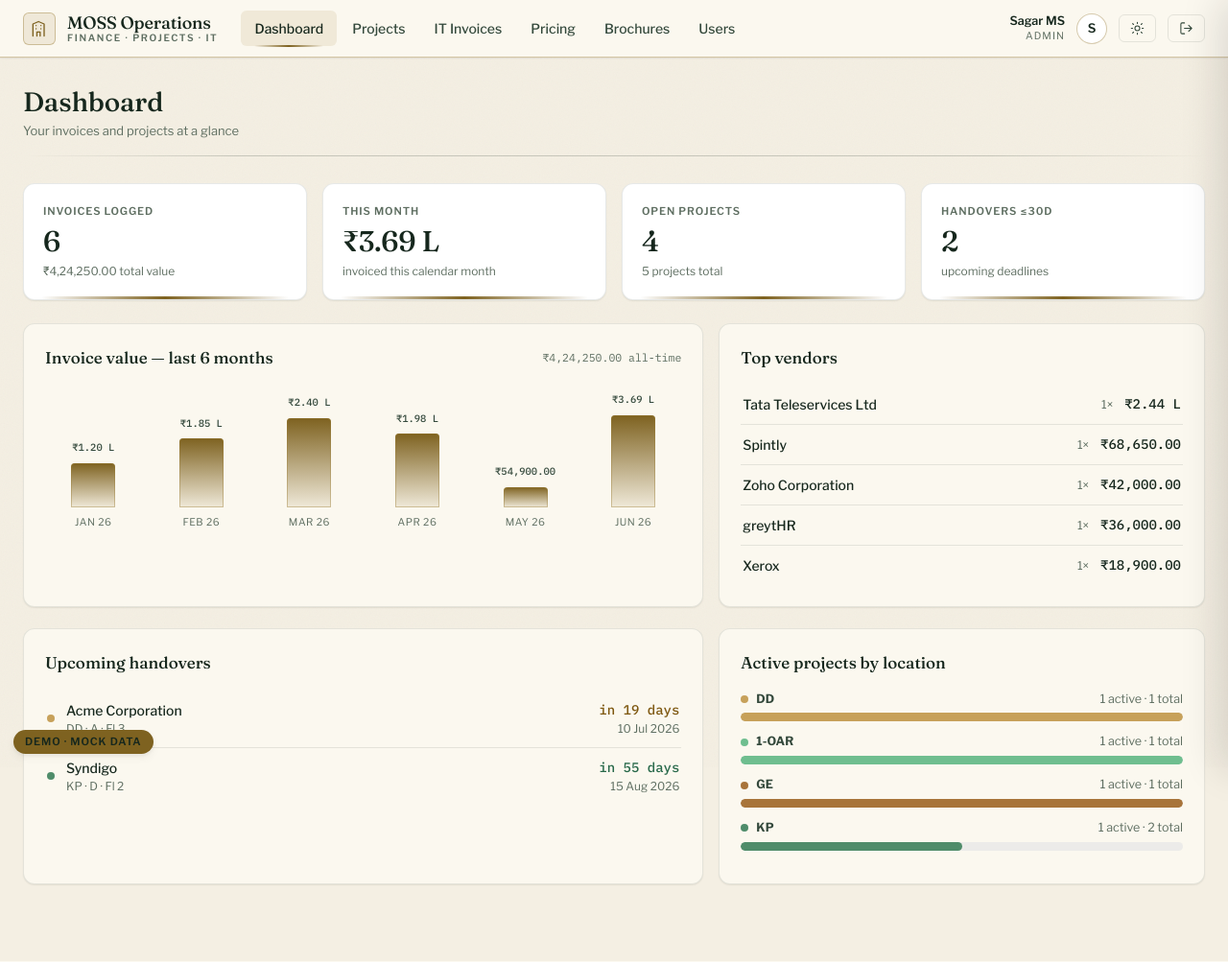
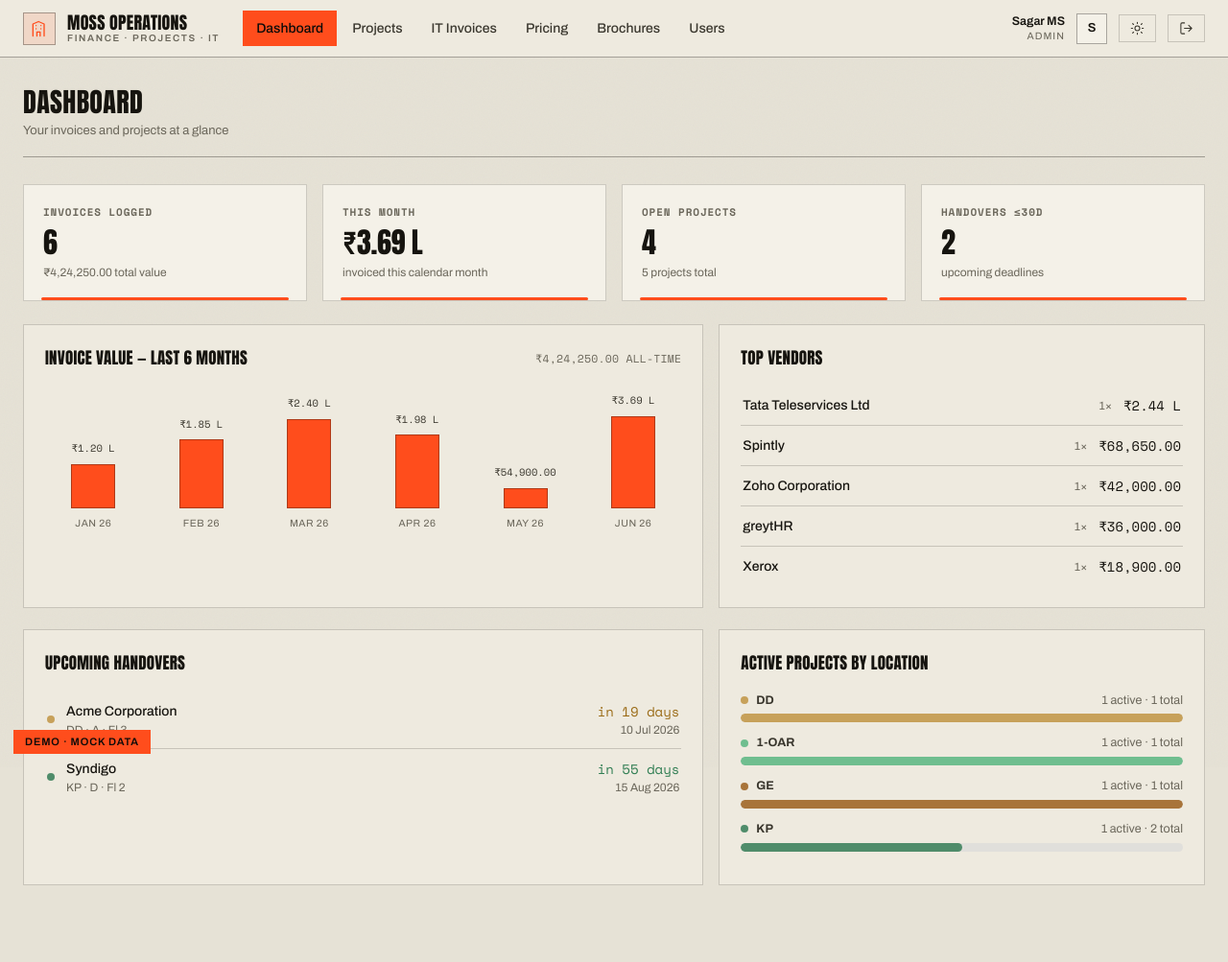
Before and after one commit to TI-Dracula/office-tracker, a PHP site: page /_preview/demo.html in a window 1280 px wide. Shown: the whole page at 96% size. Before the commit the page ends 924 px from the top, so only its background shows below. Run offline with PHP 8.4, Linux system fonts and the light colour scheme.

Commit message:
redesign: Brutalist/Yeezy reskin — token remap (near-black/concrete + blaze; Anton/Space Mono/Archivo; sharp 0-radius; flat, no gradients/glows), both themes, legacy vars preserved

```diff
--- a/_preview/demo.html
+++ b/_preview/demo.html
@@ -6,7 +6,7 @@
 <title>MOSS Operations — Demo</title>
 <link rel="preconnect" href="https://fonts.googleapis.com">
 <link rel="preconnect" href="https://fonts.gstatic.com" crossorigin>
-<link href="https://fonts.googleapis.com/css2?family=Fraunces:ital,opsz,wght@0,9..144,400;0,9..144,500;0,9..144,600;1,9..144,400&family=IBM+Plex+Mono:wght@400;500&family=Libre+Franklin:wght@400;500;600;700&display=swap" rel="stylesheet">
+<link href="https://fonts.googleapis.com/css2?family=Anton&family=Archivo:wght@400;500;600;700&family=Space+Mono:wght@400;700&display=swap" rel="stylesheet">
 <link rel="stylesheet" href="../assets/css/app.css">
 <style>
   .demo-flag{position:fixed;bottom:14px;left:14px;z-index:200;background:var(--ac);color:var(--tx-on-gold);
--- a/assets/css/app.css
+++ b/assets/css/app.css
@@ -8,58 +8,58 @@
 :root{
   color-scheme:dark;
 
-  /* ---- Backgrounds ---- */
-  --bg-base:#0A1410;
-  --bg-sunken:#070F0C;
-  --bg-raised:#0F1D17;
-  --bg-raised-2:#14271E;
-  --bg-overlay:#16291F;
-  --bg-scrim:rgba(4,9,7,.66);
+  /* ---- Backgrounds — stark near-black ---- */
+  --bg-base:#0B0B0A;
+  --bg-sunken:#070706;
+  --bg-raised:#121210;
+  --bg-raised-2:#161512;
+  --bg-overlay:#1A1813;
+  --bg-scrim:rgba(0,0,0,.74);
 
-  /* ---- Text ---- */
-  --tx-primary:#F3EEDD;
-  --tx-secondary:#C7CBBE;
-  --tx-muted:#8C9588;
-  --tx-disabled:#586056;
-  --tx-placeholder:#8C9588;
-  --tx-on-gold:#0A1410;
+  /* ---- Text — bone ---- */
+  --tx-primary:#ECE8DD;
+  --tx-secondary:#B8B4A8;
+  --tx-muted:#84827A;
+  --tx-disabled:#54524A;
+  --tx-placeholder:#84827A;
+  --tx-on-gold:#0B0B0A;
 
-  /* ---- Borders ---- */
-  --bd-hairline:rgba(243,238,221,.08);
-  --bd-strong:rgba(243,238,221,.16);
-  --bd-gold-hair:rgba(199,161,90,.34);
-  --bd-gradient:linear-gradient(90deg,transparent,rgba(243,238,221,.12) 18%,rgba(243,238,221,.12) 82%,transparent);
+  /* ---- Borders — hard hairlines ---- */
+  --bd-hairline:#2C2C28;
+  --bd-strong:#3E3E38;
+  --bd-gold-hair:#3E3E38;
+  --bd-gradient:none;
 
-  /* ---- Accent · Antique Gold ---- */
-  --ac:#C7A15A;
-  --ac-hover:#D8B770;
-  --ac-press:#B08D45;
-  --ac-tint:rgba(199,161,90,.14);
-  --ac-line:rgba(199,161,90,.40);
-  --ac-glow:rgba(199,161,90,.40);
+  /* ---- Accent · BLAZE ---- */
+  --ac:#FF4D1C;
+  --ac-hover:#FF6238;
+  --ac-press:#E03E12;
+  --ac-tint:rgba(255,77,28,.14);
+  --ac-line:rgba(255,77,28,.55);
+  --ac-glow:rgba(255,77,28,.45);
 
   /* ---- Semantic ---- */
-  --ok:#6FBE8F;     --ok-tint:rgba(111,190,143,.13);  --ok-bd:rgba(111,190,143,.30);
-  --warn:#E2B765;   --warn-tint:rgba(226,183,101,.13);--warn-bd:rgba(226,183,101,.30);
-  --bad:#E08A78;    --bad-tint:rgba(224,138,120,.13); --bad-bd:rgba(224,138,120,.30);
+  --ok:#6FBE8F;     --ok-tint:rgba(111,190,143,.13);  --ok-bd:rgba(111,190,143,.34);
+  --warn:#E2B765;   --warn-tint:rgba(226,183,101,.13);--warn-bd:rgba(226,183,101,.34);
+  --bad:#E0584A;    --bad-tint:rgba(224,88,74,.14);   --bad-bd:rgba(224,88,74,.40);
   --info:#7FB0CE;   --info-tint:rgba(127,176,206,.13);--info-bd:rgba(127,176,206,.30);
   --neutral:#9AA399;--neutral-tint:rgba(154,163,153,.12);--neutral-bd:rgba(154,163,153,.26);
 
-  /* ---- Type ---- */
-  --font-display:'Fraunces',Georgia,'Times New Roman',serif;
-  --font-ui:'Libre Franklin',-apple-system,BlinkMacSystemFont,'Segoe UI',Roboto,sans-serif;
-  --font-mono:'IBM Plex Mono',ui-monospace,'SFMono-Regular',Menlo,monospace;
+  /* ---- Type — Anton (display) · Archivo (ui) · Space Mono (data) ---- */
+  --font-display:'Anton',Impact,'Arial Narrow',sans-serif;
+  --font-ui:'Archivo',-apple-system,BlinkMacSystemFont,'Segoe UI',Roboto,sans-serif;
+  --font-mono:'Space Mono',ui-monospace,'SFMono-Regular',Menlo,monospace;
 
-  /* ---- Radius ---- */
-  --r-xs:4px; --r-sm:6px; --r-md:9px; --r-lg:12px; --r-xl:16px; --r-pill:999px;
+  /* ---- Radius — SHARP, everything square ---- */
+  --r-xs:0; --r-sm:0; --r-md:0; --r-lg:0; --r-xl:0; --r-pill:0;
 
-  /* ---- Elevation ---- */
-  --e1:0 1px 2px rgba(0,0,0,.30), 0 1px 0 rgba(243,238,221,.03) inset;
-  --e2:0 2px 4px rgba(0,0,0,.34), 0 8px 16px rgba(0,0,0,.28);
-  --e3:0 8px 24px rgba(0,0,0,.40), 0 2px 6px rgba(0,0,0,.32);
-  --e4:0 24px 64px rgba(0,0,0,.55), 0 8px 24px rgba(0,0,0,.40);
-  --e-drawer:-24px 0 60px -20px rgba(0,0,0,.55);
-  --e-focus:0 0 14px var(--ac-glow);
+  /* ---- Elevation — flat; hard borders do the separating ---- */
+  --e1:0 0 0 0 transparent;
+  --e2:0 0 0 0 transparent;
+  --e3:0 0 0 0 transparent;
+  --e4:0 0 0 0 transparent;
+  --e-drawer:0 0 0 0 transparent;
+  --e-focus:0 0 0 2px var(--ac);
 
   /* ---- Motion ---- */
   --ease-out:cubic-bezier(.16,1,.3,1);
@@ -91,43 +91,43 @@
    ============================================================ */
 [data-theme="light"]{
   color-scheme:light;
-  --bg-base:#F4EFE3;
-  --bg-sunken:#ECE5D4;
-  --bg-raised:#FBF8EF;
-  --bg-raised-2:#FFFFFF;
-  --bg-overlay:#FFFFFF;
-  --bg-scrim:rgba(28,24,18,.42);
+  --bg-base:#E6E2D6;
+  --bg-sunken:#D8D3C4;
+  --bg-raised:#EEEADF;
+  --bg-raised-2:#F4F1E8;
+  --bg-overlay:#F4F1E8;
+  --bg-scrim:rgba(20,18,12,.5);
 
-  --tx-primary:#16271D;
-  --tx-secondary:#33483B;
-  --tx-muted:#5E6E61;
-  --tx-disabled:#A39C8C;
-  --tx-placeholder:#727065;
-  --tx-on-gold:#16271D;
+  --tx-primary:#16140F;
+  --tx-secondary:#3A372E;
+  --tx-muted:#6B675B;
+  --tx-disabled:#A8A293;
+  --tx-placeholder:#6B675B;
+  --tx-on-gold:#0B0B0A;
 
-  --bd-hairline:rgba(22,39,29,.10);
-  --bd-strong:rgba(22,39,29,.20);
-  --bd-gold-hair:rgba(154,123,51,.40);
-  --bd-gradient:linear-gradient(90deg,transparent,rgba(22,39,29,.12) 18%,rgba(22,39,29,.12) 82%,transparent);
+  --bd-hairline:rgba(22,20,15,.18);
+  --bd-strong:rgba(22,20,15,.34);
+  --bd-gold-hair:rgba(22,20,15,.34);
+  --bd-gradient:none;
 
-  --ac:#7E6220;
-  --ac-hover:#84692A;
-  --ac-press:#6E5722;
-  --ac-tint:rgba(154,123,51,.12);
-  --ac-line:rgba(154,123,51,.40);
-  --ac-glow:rgba(154,123,51,.34);
+  --ac:#FF4D1C;
+  --ac-hover:#E84418;
+  --ac-press:#CC3A12;
+  --ac-tint:rgba(255,77,28,.12);
+  --ac-line:rgba(255,77,28,.50);
+  --ac-glow:rgba(255,77,28,.35);
 
-  --ok:#28694A;     --ok-tint:#E3F0E7;  --ok-bd:rgba(47,125,82,.28);
-  --warn:#7E5810;   --warn-tint:#F6ECD6;--warn-bd:rgba(154,107,22,.28);
-  --bad:#B0442E;    --bad-tint:#F7E4E1; --bad-bd:rgba(176,68,46,.28);
-  --info:#2C6688;   --info-tint:#E6EDF7;--info-bd:rgba(44,102,136,.28);
-  --neutral:#4E5A50;--neutral-tint:#ECE8DE;--neutral-bd:rgba(94,110,97,.26);
+  --ok:#2F7D52;     --ok-tint:#DCEBE0;  --ok-bd:rgba(47,125,82,.32);
+  --warn:#9A6B16;   --warn-tint:#F2E7CF;--warn-bd:rgba(154,107,22,.32);
+  --bad:#C0392B;    --bad-tint:#F3DDD8; --bad-bd:rgba(192,57,43,.34);
+  --info:#2C6688;   --info-tint:#DEE8F1;--info-bd:rgba(44,102,136,.30);
+  --neutral:#4E5A50;--neutral-tint:#E2DDD0;--neutral-bd:rgba(78,90,80,.30);
 
-  --e1:0 1px 2px rgba(40,36,28,.05), 0 1px 1px rgba(40,36,28,.04);
-  --e2:0 2px 4px rgba(40,36,28,.06), 0 4px 10px rgba(40,36,28,.05);
-  --e3:0 8px 20px rgba(40,36,28,.10), 0 2px 6px rgba(40,36,28,.06);
-  --e4:0 20px 48px rgba(28,24,18,.18), 0 6px 16px rgba(28,24,18,.10);
-  --e-drawer:-16px 0 40px rgba(28,24,18,.14);
+  --e1:0 0 0 0 transparent;
+  --e2:0 0 0 0 transparent;
+  --e3:0 0 0 0 transparent;
+  --e4:0 0 0 0 transparent;
+  --e-drawer:0 0 0 0 transparent;
 }
 
 /* ============================================================
@@ -734,6 +734,34 @@ tr:hover .row-actions,tr:focus-within .row-actions{opacity:1;transform:none;poin
 code{font-family:var(--font-mono);font-size:.88em;background:var(--bg-sunken);padding:2px 6px;border-radius:var(--r-xs);border:1px solid var(--bd-hairline);color:var(--tx-primary)}
 
 /* ============================================================
+   BRUTALIST — flat, sharp, all-caps, one blaze accent
+   ============================================================ */
+.brand>div,.page-head h1,.card-title,.modal-head h3,.drawer-head h2,.login h1{
+  text-transform:uppercase;letter-spacing:.012em;font-weight:400}
+.lbl,.stat .lab,.summary .it span,.building .bsub,.blegend{
+  font-family:var(--font-mono);text-transform:uppercase;letter-spacing:.08em}
+.btn.primary,[data-theme="light"] .btn.primary{background:var(--ac);border:1px solid var(--ac-press);color:var(--tx-on-gold);box-shadow:none}
+.btn.primary:hover,[data-theme="light"] .btn.primary:hover{background:var(--ac-hover);box-shadow:none}
+.chart .bar{background:var(--ac)}
+.nav a.active{background:var(--ac);color:var(--tx-on-gold)}
+.nav a.active::after{display:none}
+.nav a:hover{background:var(--bd-hairline)}
+.stat::before{display:none}
+.stat::after{background:var(--ac)}
+.login-wrap::after{display:none}
+.building::before{display:none}
+.floor.soon::after{display:none}
+.overlay,.drawer-backdrop{backdrop-filter:none;-webkit-backdrop-filter:none}
+.summary{background:var(--bg-raised);border:1px solid var(--bd-strong)}
+.modal,.login{background:var(--bg-overlay);border:2px solid var(--bd-strong)}
+.page-head,.modal-head,.drawer-head{background-image:none;border-bottom:1px solid var(--bd-strong)}
+.modal-foot{background-image:none;border-top:1px solid var(--bd-strong)}
+.floor.active{background:var(--bcol);box-shadow:none}
+[data-theme="light"] .floor.active{background:var(--bcol);box-shadow:none}
+.floor.active:hover,[data-theme="light"] .floor.active:hover{box-shadow:none}
+.avatar,.u-av,.brand .logo,.login .logo-lg{border-radius:0}
+
+/* ============================================================
    PREMIUM INTERACTION POLISH
    ============================================================ */
 html{scroll-behavior:smooth}
--- a/index.php
+++ b/index.php
@@ -19,7 +19,7 @@ if (!$user):
 <title><?= e($appName) ?> · Sign in</title>
 <link rel="preconnect" href="https://fonts.googleapis.com">
 <link rel="preconnect" href="https://fonts.gstatic.com" crossorigin>
-<link href="https://fonts.googleapis.com/css2?family=Fraunces:ital,opsz,wght@0,9..144,400;0,9..144,500;0,9..144,600;1,9..144,400&family=IBM+Plex+Mono:wght@400;500&family=Libre+Franklin:wght@400;500;600;700&display=swap" rel="stylesheet">
+<link href="https://fonts.googleapis.com/css2?family=Anton&family=Archivo:wght@400;500;600;700&family=Space+Mono:wght@400;700&display=swap" rel="stylesheet">
 <link rel="icon" type="image/svg+xml" href="assets/favicon.svg">
 <link rel="stylesheet" href="assets/css/app.css">
 <script>try{if(localStorage.getItem('ibc-theme')!=='dark')document.documentElement.setAttribute('data-theme','light');}catch(e){}</script>
@@ -57,7 +57,7 @@ f.addEventListener('submit',async e=>{
 <title><?= e($appName) ?></title>
 <link rel="preconnect" href="https://fonts.googleapis.com">
 <link rel="preconnect" href="https://fonts.gstatic.com" crossorigin>
-<link href="https://fonts.googleapis.com/css2?family=Fraunces:ital,opsz,wght@0,9..144,400;0,9..144,500;0,9..144,600;1,9..144,400&family=IBM+Plex+Mono:wght@400;500&family=Libre+Franklin:wght@400;500;600;700&display=swap" rel="stylesheet">
+<link href="https://fonts.googleapis.com/css2?family=Anton&family=Archivo:wght@400;500;600;700&family=Space+Mono:wght@400;700&display=swap" rel="stylesheet">
 <link rel="icon" type="image/svg+xml" href="assets/favicon.svg">
 <link rel="stylesheet" href="assets/css/app.css">
 <script>try{if(localStorage.getItem('ibc-theme')!=='dark')document.documentElement.setAttribute('data-theme','light');}catch(e){}</script>
```
